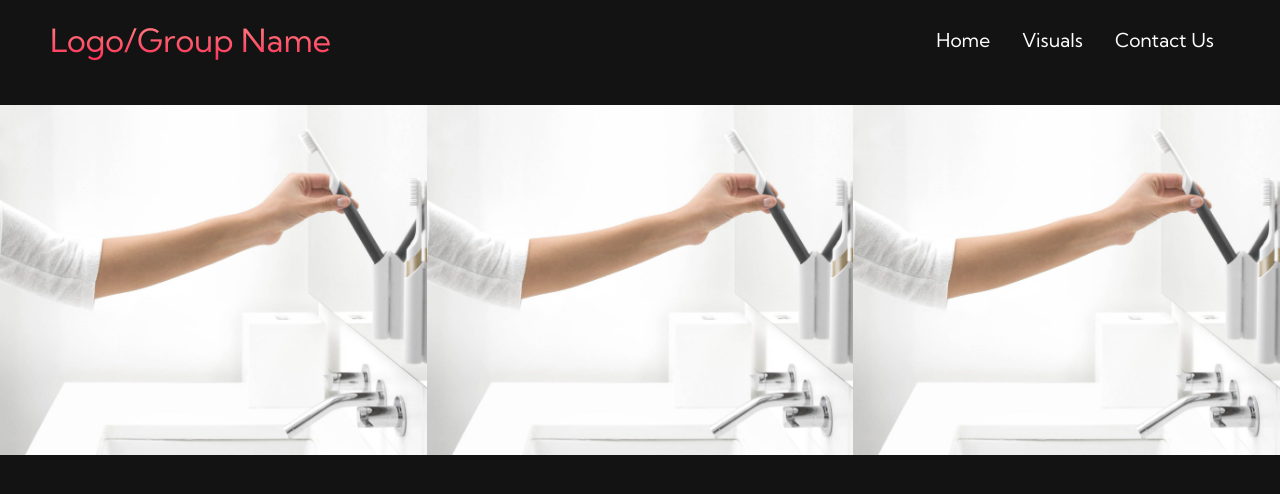
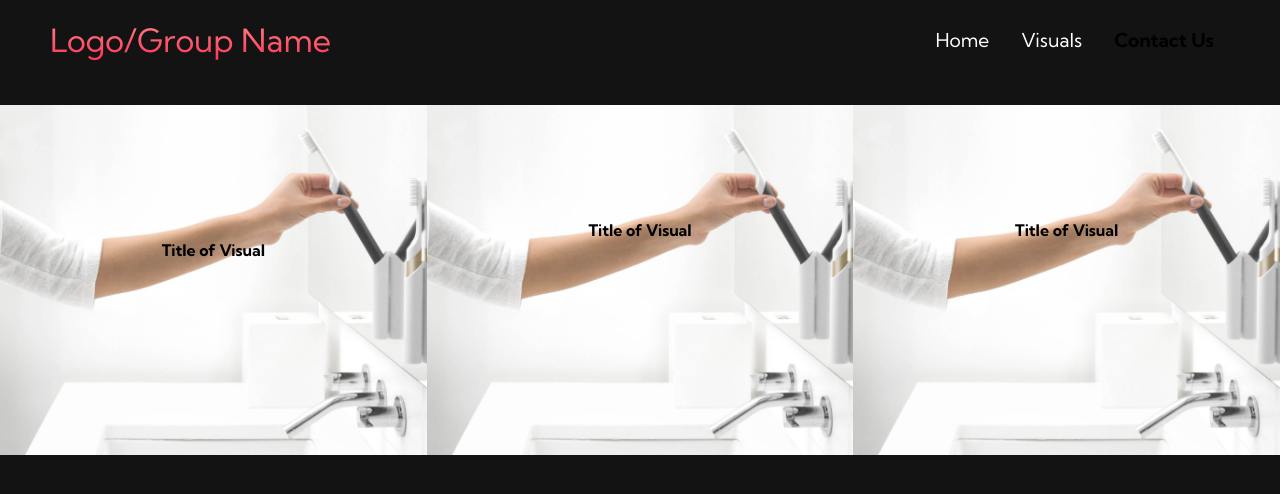
Before and after one commit to andrewzee23/personality_prediction, a Flask app: page /visuals in a window 1280 px wide. Shown: the top 494 px of the page. Run offline with Flask 2, Linux system fonts and the light colour scheme.

Commit message:
added links to title of visuals

```diff
--- a/static/css/visuals.css
+++ b/static/css/visuals.css
@@ -54,13 +54,24 @@ body {
     margin: 4px;
 }
 
-.img-text-wrapper:hover .img-title {
+/* .img-text-wrapper:hover .img-title {
     color: lightseagreen;
     font-weight: 600;
-}
+} */
 
-.img-text-wrapper .img-title {
+.img-text-wrapper .img-title{
     transition: 1s;
     color: transparent;
     font-weight: 600;
 }
+
+#title {
+    text-decoration: none;
+    color: black;
+    font-weight: 600;
+}
+
+.img-text-wrapper:hover #title {
+    color: lightseagreen;
+    font-weight: 600;
+}
--- a/templates/visuals.html
+++ b/templates/visuals.html
@@ -35,7 +35,7 @@
                 </li>
 
                 <li class="navbar-item">
-                    <a href="/contact" class="navbar-links"> Contact Us </a>
+                    <a id="title" href="/contact" class="navbar-links"> Contact Us </a>
                 </li>
 
             </ul>
@@ -53,7 +53,7 @@
 
             <div class="img-text-wrapper">
                 <div class="img-title">
-                    Title of Visual
+                    <a id="title" href="#"> Title of Visual </a>
                 </div>
                 <div class="subtitle">
                     Lorem ipsum dolor sit amet consectetur, adipisicing elit. Magnam, expedita molestias?
@@ -68,7 +68,7 @@
 
             <div class="img-text-wrapper">
                 <div class="img-title">
-                    Title of Visual
+                    <a id="title" href="#"> Title of Visual </a>
                 </div>
                 <div class="subtitle">
                     Quaerat eveniet aperiam ducimus sit ipsum unde alias quibusdam debitis quae nobis voluptatibus, consequuntur rem aliquam illo sequi ea.
@@ -83,7 +83,7 @@
 
             <div class="img-text-wrapper">
                 <div class="img-title">
-                    Title of Visual
+                    <a id="title" href="#"> Title of Visual </a>
                 </div>
                 <div class="subtitle">
                     Quaerat eveniet aperiam ducimus sit ipsum unde alias quibusdam debitis quae nobis voluptatibus, consequuntur rem aliquam illo sequi ea.
```
